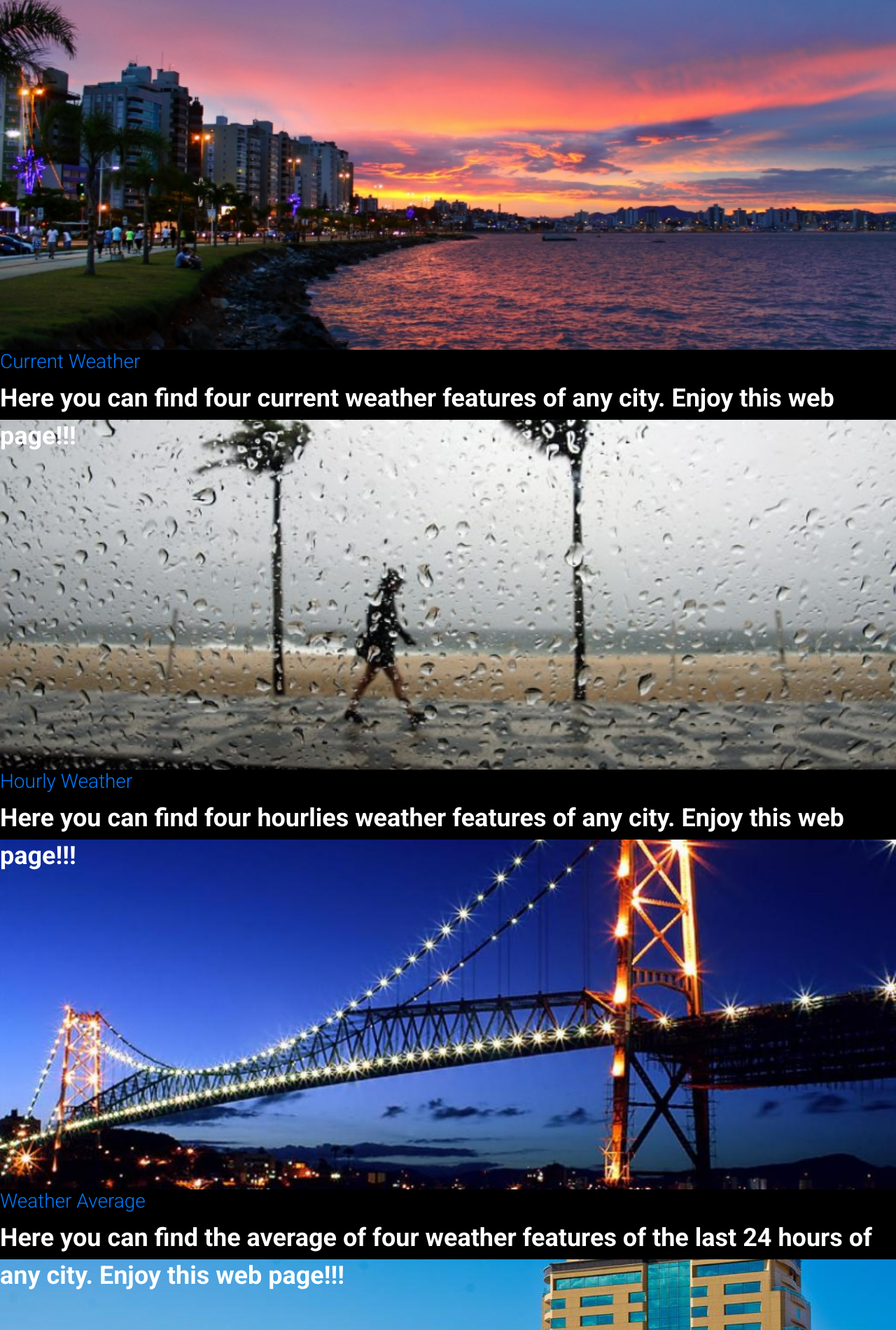
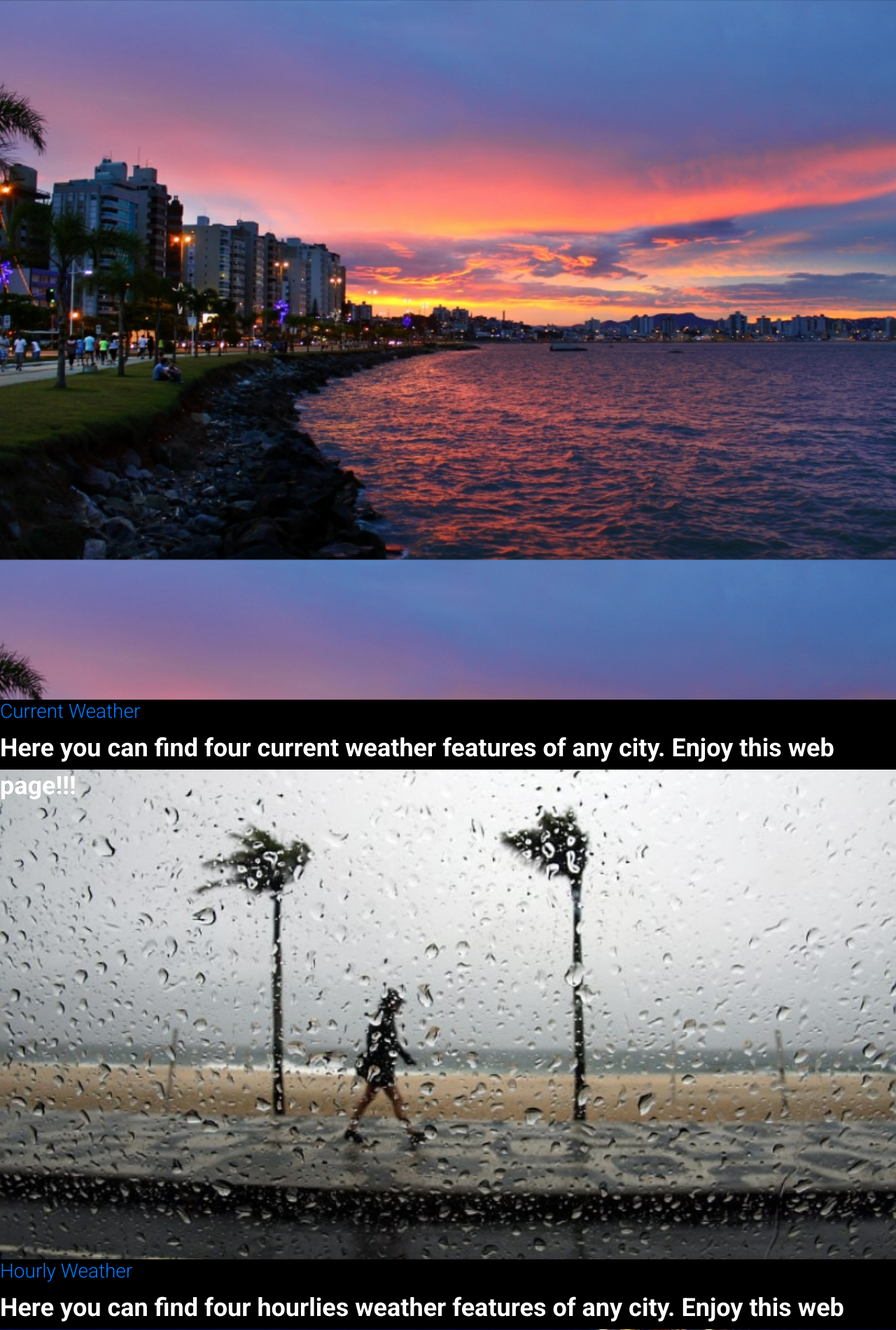
Before and after one commit to LC-burigo/Django_Small_Weather_Project, a Django app: page / in a window 1280 px wide. Shown: the top 1901 px of the page at 70% size. Run offline with Django 3.2, Linux system fonts and the light colour scheme; some libraries are stand-ins or nearby versions.

Commit message:
add some html and css

```diff
--- a/WeatherApp/static/css/Extends.css
+++ b/WeatherApp/static/css/Extends.css
@@ -4,7 +4,7 @@ body{
    color: #fff;
    font-weight: bold;
    background-image: url('Florianopolis.jpg');
-   height:100vh;
+     min-height: 100vh;
    width:100%;
    background-position:top;
    background-size:cover;
@@ -18,6 +18,8 @@ body{
 .footer{
     background-color: #1F1F1F;
     padding: 1rem;
+    position: absolute
+    width: 100%
 }
 
 #copy-area .container {
--- a/WeatherApp/static/css/Weather.css
+++ b/WeatherApp/static/css/Weather.css
@@ -9,7 +9,7 @@ body{
 }
 .parallaxone {
   background-image: url("Florianopolis.jpg");
-  min-height: 500px;
+  min-height: 1000px;
   background-attachment: fixed;
   background-position: center;
   background-repeat: no-repeat;
@@ -17,7 +17,7 @@ body{
 }
 .parallaxtwo {
   background-image: url("Florianopolis2.jpg");
-  min-height: 500px;
+  min-height: 700px;
   background-attachment: fixed;
   background-position: center;
   background-repeat: no-repeat;
@@ -25,7 +25,7 @@ body{
 }
 .parallaxthree {
   background-image: url("Florianopolis3.jpg");
-  min-height: 500px;
+  min-height: 700px;
   background-attachment: fixed;
   background-position: center;
   background-repeat: no-repeat;
@@ -33,7 +33,7 @@ body{
 }
 .parallaxfour {
   background-image: url("Florianopolis4.jpg");
-  min-height: 500px;
+  min-height: 700px;
   background-attachment: fixed;
   background-position: center;
   background-repeat: no-repeat;
--- a/WeatherApp/templates/WeatherApp/Base.html
+++ b/WeatherApp/templates/WeatherApp/Base.html
@@ -69,16 +69,16 @@
         <ul class="list-unstyled list-inline text-center">
             <li class="list-inline-item">
                 <a class="btn-floating btn-fb mx-1">
-                    <i class="fab fa-facebook-f"> </i>
+                    <i href="https://www.facebook.com/lucas.burigo.98" class="fab fa-facebook-f"> </i>
                 </a>
             </li>
             <li class="list-inline-item">
-                <a class="btn-floating btn-gplus mx-1">
+                <a href="https://github.com/LC-burigo" class="btn-floating btn-gplus mx-1">
                     <i class="fab fa-github"></i>
                 </a>
             </li>
             <li class="list-inline-item">
-                <a class="btn-floating btn-li mx-1">
+                <a href="https://www.linkedin.com/in/lucas-burigo-586243116/" class="btn-floating btn-li mx-1">
                     <i class="fab fa-linkedin-in"> </i>
                 </a>
             </li>
--- a/WeatherApp/templates/WeatherApp/Hourly_Weather.html
+++ b/WeatherApp/templates/WeatherApp/Hourly_Weather.html
@@ -9,6 +9,7 @@
             {{form.as_p}}
             <button type="submit" class="btn btn-primary">Save</button>
         </form>
+            <div class="{{message_class}}" role="alert">{{message}}</div>
         <br>
         <br>
             {% for Hourly_Dict in Hourly_List %}
--- a/WeatherApp/views.py
+++ b/WeatherApp/views.py
@@ -16,6 +16,9 @@ def Current(request):
     url = "https://community-open-weather-map.p.rapidapi.com/onecall/timemachine"
     url_second = "https://community-open-weather-map.p.rapidapi.com/weather"
     form = CityForm()
+    Error_message = ''
+    message = ''
+    message_class = ''
 
     if request.method == 'POST':
         form = CityForm(request.POST)  # Handling form request
@@ -41,6 +44,13 @@ def Current(request):
 
             else:
                 Error_message = 'City already exists in the database'
+
+        if Error_message:
+            message = Error_message
+            message_class = 'alert alert-danger'
+        else:
+            message = 'City added successfully'
+            message_class = 'alert alert-success'
 
     Cities = City.objects.all()
     Current_List = []
@@ -80,7 +90,7 @@ def Current(request):
         }
 
         Current_List.append(Current_Dict)
-    context = {'Current_List': Current_List, 'form': form}
+    context = {'Current_List': Current_List, 'form': form, 'message': message, 'message_class': message_class}
 
     return render(request, 'WeatherApp/Current_Weather.html', context)
 
@@ -96,6 +106,9 @@ def Hourly(request):
     url = "https://community-open-weather-map.p.rapidapi.com/onecall/timemachine"
     url_second = "https://community-open-weather-map.p.rapidapi.com/weather"
     form = CityForm()
+    Error_message = ''
+    message = ''
+    message_class = ''
 
     if request.method == 'POST':
         form = CityForm(request.POST)  # Handling form request
@@ -120,6 +133,13 @@ def Hourly(request):
 
             else:
                 Error_message = 'City already exists in the database'
+
+        if Error_message:
+            message = Error_message
+            message_class = 'alert alert-danger'
+        else:
+            message = 'City added successfully'
+            message_class = 'alert alert-success'
 
     Cities = City.objects.all()
     Hourly_Dict = {}
@@ -162,7 +182,7 @@ def Hourly(request):
         print(Hourly_Dict)
         Hourly_List.append(Hourly_Dict)
 
-    context = {'Hourly_List': Hourly_List, 'form': form}
+    context = {'Hourly_List': Hourly_List, 'form': form, 'message': message, 'message_class': message_class}
 
     return render(request, 'WeatherApp/Hourly_Weather.html', context)
 
@@ -178,6 +198,9 @@ def Average(request):
     url = "https://community-open-weather-map.p.rapidapi.com/onecall/timemachine"
     url_second = "https://community-open-weather-map.p.rapidapi.com/weather"
     form = CityForm()
+    Error_message = ''
+    message = ''
+    message_class = ''
 
     if request.method == 'POST':
         form = CityForm(request.POST)  # Handling form request
@@ -202,6 +225,13 @@ def Average(request):
 
             else:
                 Error_message = 'City already exists in the database'
+
+        if Error_message:
+            message = Error_message
+            message_class = 'alert alert-danger'
+        else:
+            message = 'City added successfully'
+            message_class = 'alert alert-success'
 
     Cities = City.objects.all()
 
@@ -253,7 +283,7 @@ def Average(request):
 
         Average_List.append(Average_Dict)
 
-    context = {'Average_List': Average_List, 'form': form}
+    context = {'Average_List': Average_List, 'form': form, 'message': message, 'message_class': message_class}
 
     return render(request, 'WeatherApp/Average_Weather.html', context)
 
@@ -269,6 +299,9 @@ def Max_Min(request):
     url = "https://community-open-weather-map.p.rapidapi.com/onecall/timemachine"
     url_second = "https://community-open-weather-map.p.rapidapi.com/weather"
     form = CityForm()
+    Error_message = ''
+    message = ''
+    message_class = ''
 
     if request.method == 'POST':
         form = CityForm(request.POST)  # Handling form request
@@ -293,6 +326,13 @@ def Max_Min(request):
 
             else:
                 Error_message = 'City already exists in the database'
+
+        if Error_message:
+            message = Error_message
+            message_class = 'alert alert-danger'
+        else:
+            message = 'City added successfully'
+            message_class = 'alert alert-success'
 
     Cities = City.objects.all()
 
@@ -348,7 +388,7 @@ def Max_Min(request):
 
         Max_Min_List.append(Max_Min_Dict)
 
-    context = {'Max_Min_List': Max_Min_List, 'form': form}
+    context = {'Max_Min_List': Max_Min_List, 'form': form, 'message': message, 'message_class': message_class}
 
     return render(request, 'WeatherApp/Max_Min_Weather.html', context)
 
```
Also changed, not shown: WeatherApp/templates/WeatherApp/Current_Weather.html (+5 -4 lines), db.sqlite3.
